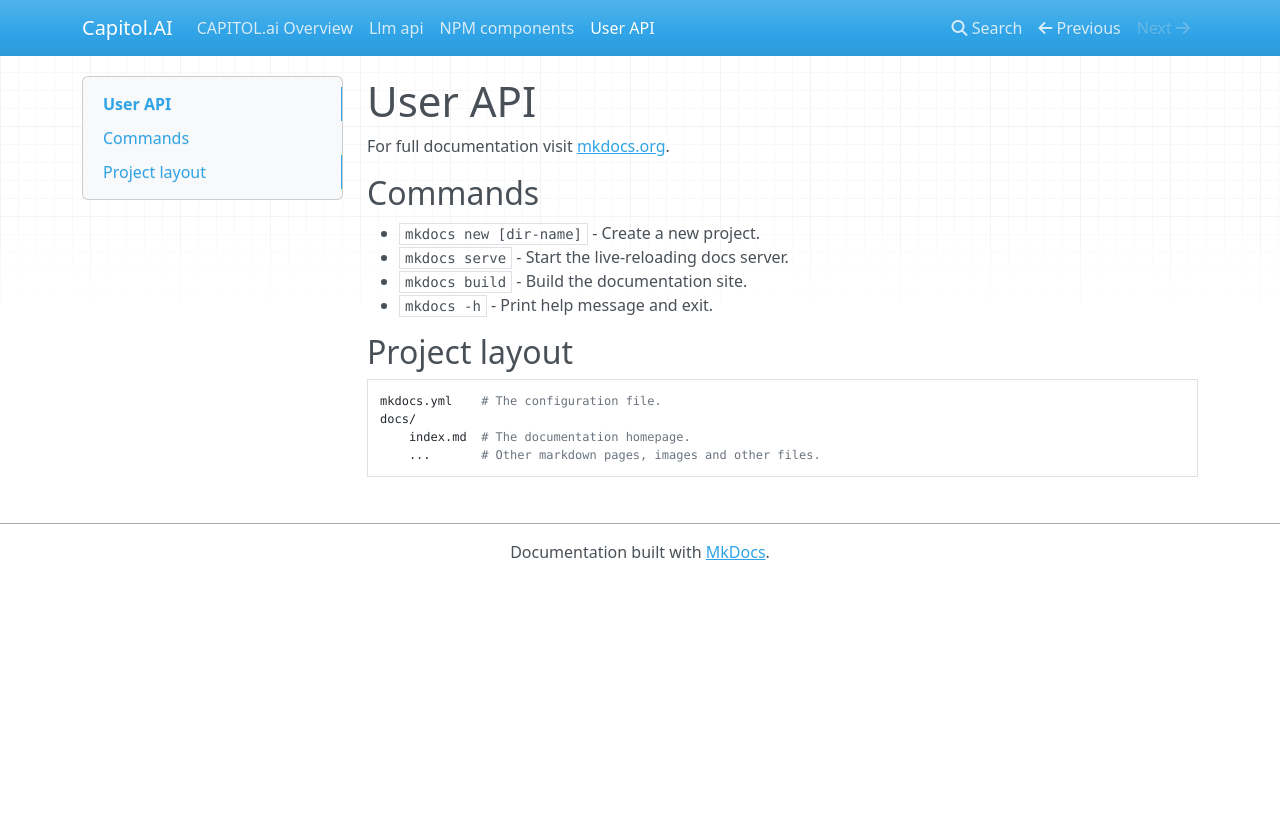
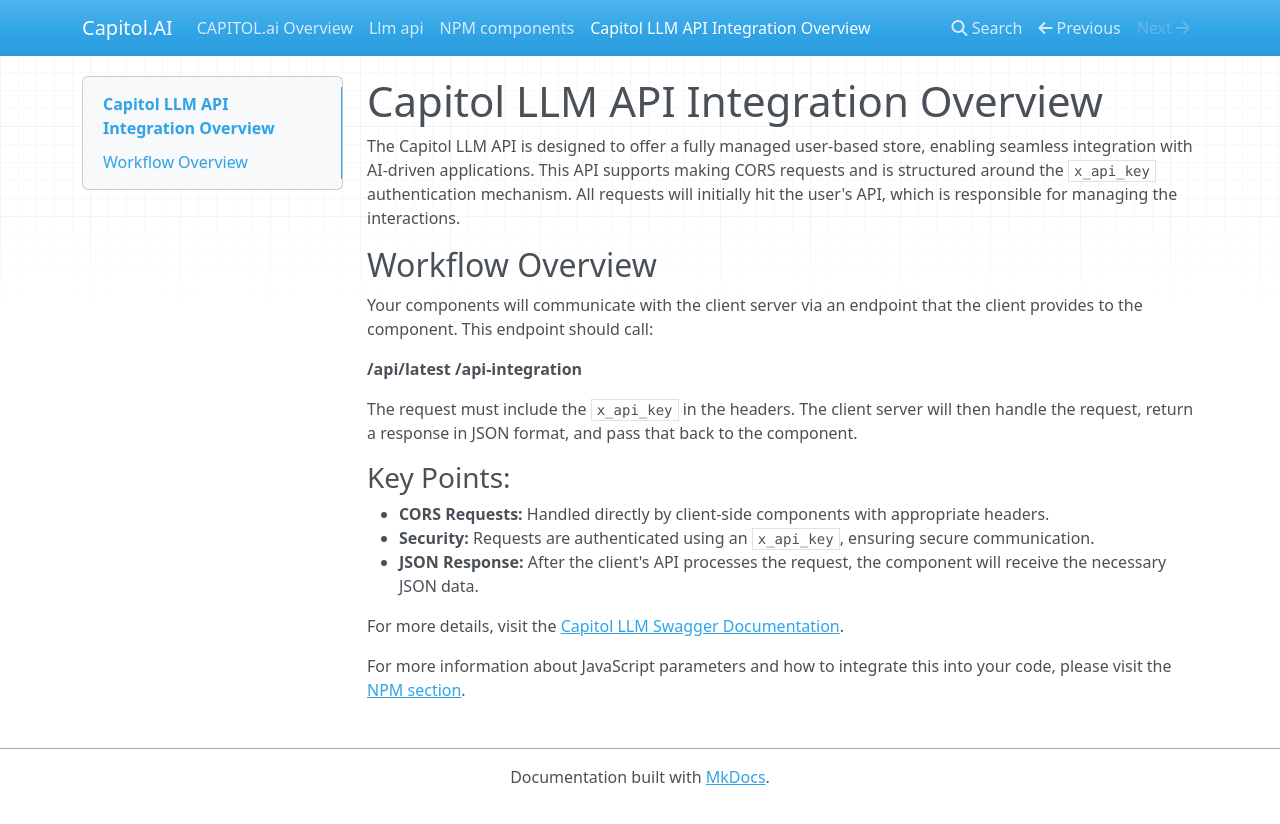
Before and after one commit to Faction-V/docs, an MkDocs documentation site: the page built from docs/user_api.md, in a window 1280 px wide. Shown: the top 824 px of the page. Built offline with MkDocs 1.6.1, drawn with Linux system fonts in a browser that asks for light colours; nearby versions of some CDN libraries.

Commit message:
docs cleanup

```diff
--- a/docs/user_api.md
+++ b/docs/user_api.md
@@ -1,17 +1,20 @@
-# User API
+# Capitol LLM API Integration Overview
 
-For full documentation visit [mkdocs.org](https://www.mkdocs.org).
+The Capitol LLM API is designed to offer a fully managed user-based store, enabling seamless integration with AI-driven applications. This API supports making CORS requests and is structured around the `x_api_key` authentication mechanism. All requests will initially hit the user's API, which is responsible for managing the interactions.
 
-## Commands
+## Workflow Overview
 
-* `mkdocs new [dir-name]` - Create a new project.
-* `mkdocs serve` - Start the live-reloading docs server.
-* `mkdocs build` - Build the documentation site.
-* `mkdocs -h` - Print help message and exit.
+Your components will communicate with the client server via an endpoint that the client provides to the component. This endpoint should call:
 
-## Project layout
+**/api/latest /api-integration**
 
-    mkdocs.yml    # The configuration file.
-    docs/
-        index.md  # The documentation homepage.
-        ...       # Other markdown pages, images and other files.
+The request must include the `x_api_key` in the headers. The client server will then handle the request, return a response in JSON format, and pass that back to the component.
+
+### Key Points:
+- **CORS Requests:** Handled directly by client-side components with appropriate headers.
+- **Security:** Requests are authenticated using an `x_api_key`, ensuring secure communication.
+- **JSON Response:** After the client's API processes the request, the component will receive the necessary JSON data.
+
+For more details, visit the [Capitol LLM Swagger Documentation](https://a1ab86825a553444a99225e96a91e174-1009329405.us-east-1.elb.amazonaws.com/api/v1/api-docs/).
+
+For more information about JavaScript parameters and how to integrate this into your code, please visit the [NPM section](#npm-section).
```
